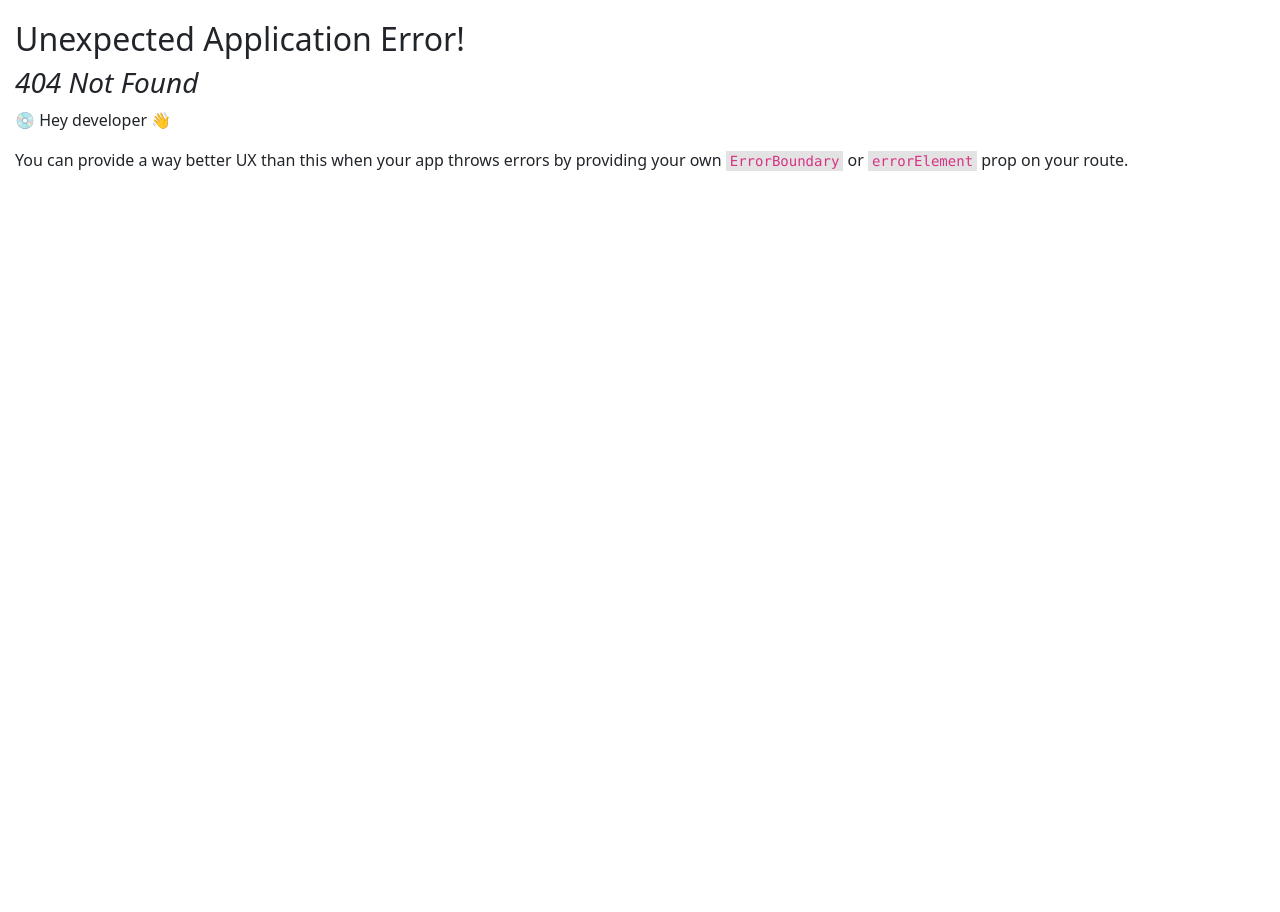
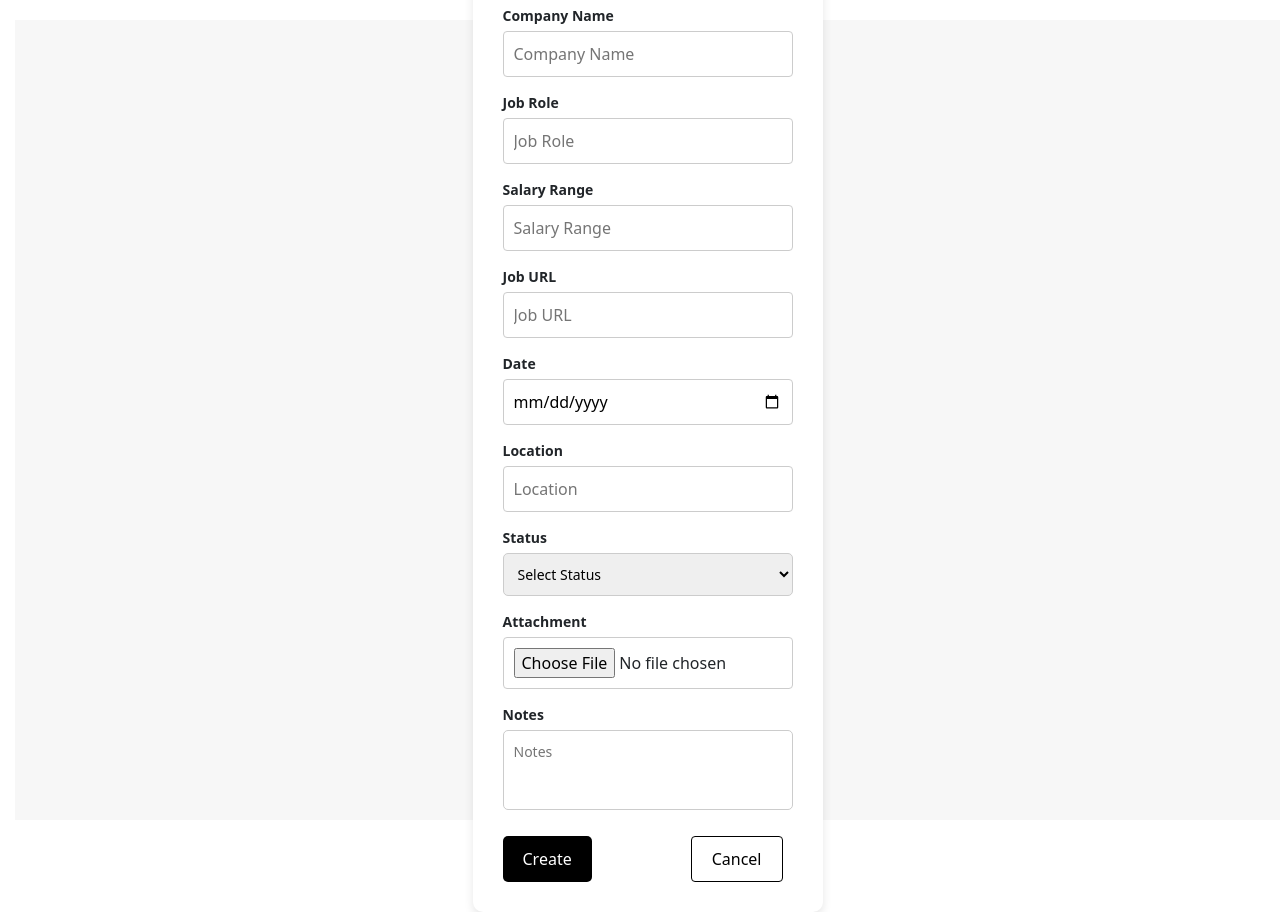
Before and after one commit to PolyannaMeira/jobApplicationTracker-FrontEnd, a React (Vite) app: page /JobProfileForm in a window 1280 px wide. Before the commit this address had no page. Before the commit the page ends 800 px from the top, so only its background shows below. Built offline with nearby package versions, Linux system fonts and the light colour scheme.

Commit message:
link update-create profile

```diff
--- a/src/components/JobDetails/JobDetails.jsx
+++ b/src/components/JobDetails/JobDetails.jsx
@@ -41,7 +41,7 @@ const JobDetails = () => {
   }
 
   const updateHandler=(jobId)=>{
-    navigate(`/update/${jobId}`, { replace: true });
+    navigate(`/UpdateJobProfileForm/${jobId}`, { replace: true });
   }
   const backHandler=()=>{
     navigate(`/myjobs`, { replace: true });
--- a/src/components/JobProfileForm/JobProfileForm.jsx
+++ b/src/components/JobProfileForm/JobProfileForm.jsx
@@ -1,5 +1,6 @@
 import { useState } from "react";
 import "./JobProfileForm.css";
+import { useNavigate } from "react-router-dom";
 
 const JobProfileForm = () => {
   const [formData, setFormData] = useState({
@@ -32,12 +33,15 @@ const JobProfileForm = () => {
   const handleSubmit = (e) => {
     e.preventDefault();
     console.log("Form Data:", formData);
-    // Add form submission logic here
+    onclose();
   };
 
+  const navigate = useNavigate(); // Hook for navigation
+
   const handleCancel = () => {
-    // Add cancel logic here
-    console.log("Cancelled");
+
+    navigate("/myjobs");
+
   };
 
   return (
--- a/src/components/JobsPage.jsx
+++ b/src/components/JobsPage.jsx
@@ -6,6 +6,8 @@ import Sort from './Sort/Sort';
 import Search from './Search/Search';
 import PlusButton from './PlusButton/PlusButton';
 import Navbar from './NavBar/NavBar';
+import JobProfileForm from './JobProfileForm/JobProfileForm';
+import UpdateJobProfileForm from './UpdateJobProfileForm/UpdateJobProfileForm';
 import { useNavigate } from 'react-router-dom';
 
 
@@ -14,7 +16,10 @@ const jobsList = [];
 const JobsPage = () => {
   const [myJobs, setMyJobs] = useState([]);
   const [selectedFilter, setSelectedFilter] = useState('');
-const navigate = useNavigate()
+  const [showCreateForm, setShowCreateForm] = useState(false);  // Controls the display of the creation form
+  const [showUpdateForm, setShowUpdateForm] = useState(false);  // Controls the display of the update form
+  const [jobToUpdate, setJobToUpdate] = useState(null); //Stores the job data to be updated
+  const navigate = useNavigate()
 
   useEffect(() => {
     Api.getMyJobsList().then((data) => setMyJobs(data));
@@ -42,6 +47,22 @@ const navigate = useNavigate()
     return `${day} ${month} ${year}`;
   };
 
+  // Function to open the create form
+  const handleShowCreateForm = () => {
+    setShowCreateForm(true);
+    setShowUpdateForm(false); // Ensure the update form is closed
+  };
+
+
+
+  // Function to close any form
+  const handleCloseForm = () => {
+    setShowCreateForm(false);
+    setShowUpdateForm(false);
+    setJobToUpdate(null);
+  };
+
+
   return (
     <>
       <Navbar/>
@@ -66,7 +87,13 @@ const navigate = useNavigate()
             </li>
           ))}
         </ul>
-        <PlusButton/>
+        <PlusButton onClick={handleShowCreateForm} /> {/* Button to open the create form */}
+
+        {/* Render the create form when `showCreateForm` is true */}
+        {showCreateForm && <JobProfileForm onClose={handleCloseForm} />}
+
+        {/* Render the update form when `showUpdateForm` is true */}
+        {showUpdateForm && <UpdateJobProfileForm jobData={jobToUpdate} onClose={handleCloseForm} />}
       </>
     </>
   );
--- a/src/components/PlusButton/PlusButton.jsx
+++ b/src/components/PlusButton/PlusButton.jsx
@@ -1,15 +1,22 @@
+/* eslint-disable react/prop-types */
 import './PlusButton.css';
+import { useNavigate } from "react-router-dom";
+
 
 function PlusButton() {
-  const handleClick = () => {
-    console.log('Plus button clicked');
-  };
+
+  const navigate = useNavigate(); //Hook for navigation
+
+  const handleJobProfileForm = () => {
+  navigate("/JobProfileForm");}
 
   return (
-    <button className="add-button" onClick={handleClick}>
+    <button className="add-button" onClick={handleJobProfileForm }>
       +
     </button>
+
   );
+
 }
 
 export default PlusButton;
--- a/src/components/UpdateJobProfileForm/UpdateJobProfileForm.jsx
+++ b/src/components/UpdateJobProfileForm/UpdateJobProfileForm.jsx
@@ -1,8 +1,11 @@
-import React, { useState } from "react";
+import  { useState } from "react";
+import  { useEffect } from "react";
+import { useNavigate } from "react-router-dom";
 import "./UpdateJobProfileForm.css";
 
-const UpdateJobProfileForm = () => {
+const UpdateJobProfileForm = (jobData) => {
   const [formData, setFormData] = useState({
+
     companyName: "",
     jobRole: "",
     salaryRange: "",
@@ -13,6 +16,23 @@ const UpdateJobProfileForm = () => {
     attachment: null,
     notes: "",
   });
+
+  // Pre-fill the form with the job data passed from the parent component
+  useEffect(() => {
+    if (jobData) {
+      setFormData({
+        companyName: jobData.companyName,
+        jobRole: jobData.jobTitle,
+        salaryRange: jobData.salaryRange,
+        jobUrl: jobData.jobUrl,
+        date: jobData.date,
+        location: jobData.location,
+        status: jobData.status,
+        attachment: null,
+        notes: jobData.notes,
+      });
+    }
+  }, [jobData]);
 
   const handleChange = (e) => {
     const { name, value } = e.target;
@@ -33,11 +53,13 @@ const UpdateJobProfileForm = () => {
     e.preventDefault();
     console.log("Form Data:", formData);
     // Add form submission logic here (Update logic)
+    onclose();
   };
 
+  const navigate = useNavigate(); // Hook for navigation
+
   const handleCancel = () => {
-    // Add cancel logic here
-    console.log("Cancelled");
+    navigate("/myjobs");
   };
 
   return (
--- a/src/main.jsx
+++ b/src/main.jsx
@@ -9,6 +9,8 @@ import JobsPage from "./components/JobsPage.jsx";
 import JobDetails from "./components/JobDetails/JobDetails.jsx"
 import AccountDetails from "./components/AccountDetails/AccountDetails.jsx";
 import DeleteJob from "./components/DeleteJob/DeleteJob.jsx";
+import JobProfileForm from "./components/JobProfileForm/JobProfileForm.jsx";
+import UpdateJobProfileForm from "./components/UpdateJobProfileForm/UpdateJobProfileForm.jsx";
 
 const router = createBrowserRouter([
   { path: "/", element: <App /> },
@@ -17,6 +19,8 @@ const router = createBrowserRouter([
   { path: "/myjob/:id", element: <JobDetails /> },
   { path: "/delete/:id", element: <DeleteJob /> },
   { Route, path: "/account-details", element: <AccountDetails /> },
+  { Route, path: "/JobProfileForm", element: <JobProfileForm/>},
+  { Route, path: "/UpdateJobProfileForm/:id", element: <UpdateJobProfileForm/>}
 ]);
 
 createRoot(document.getElementById("root")).render(
```
Also changed, not shown: 1 other file (tests, documents, lock files or other folders).
